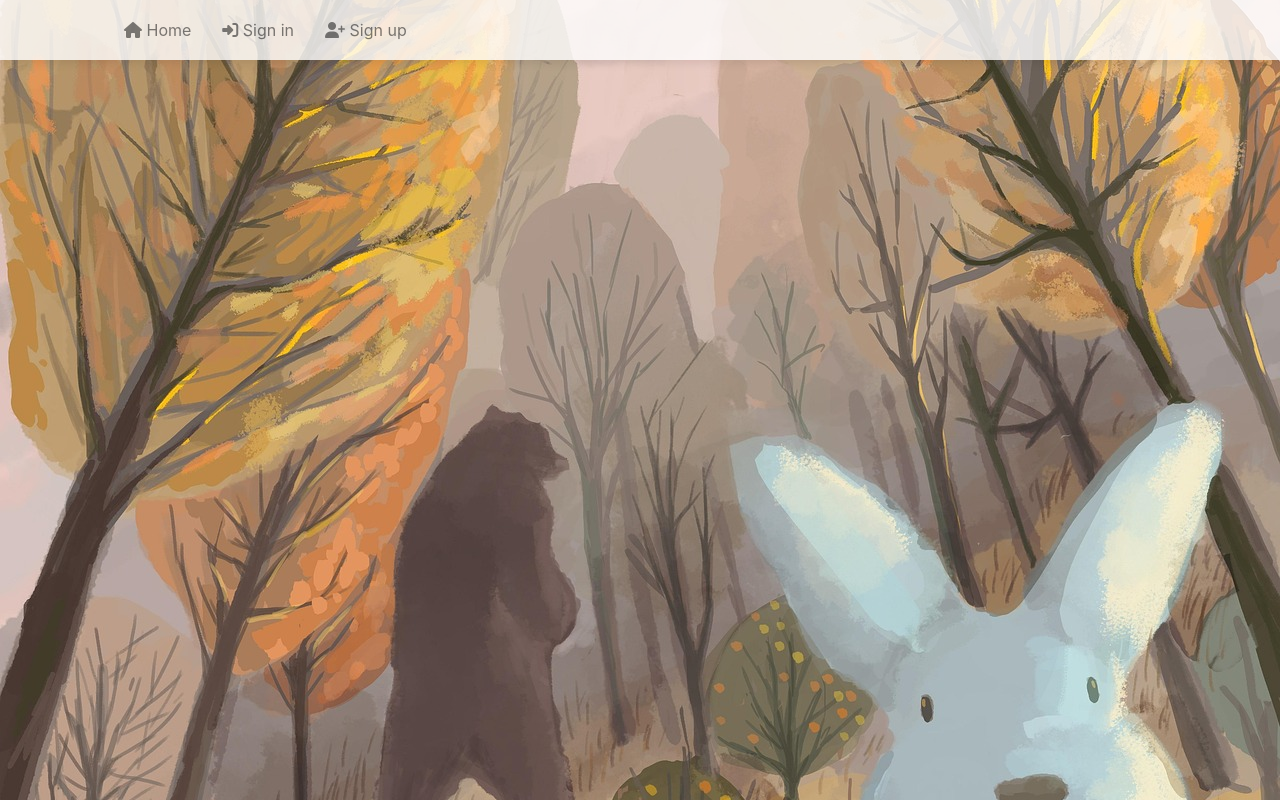
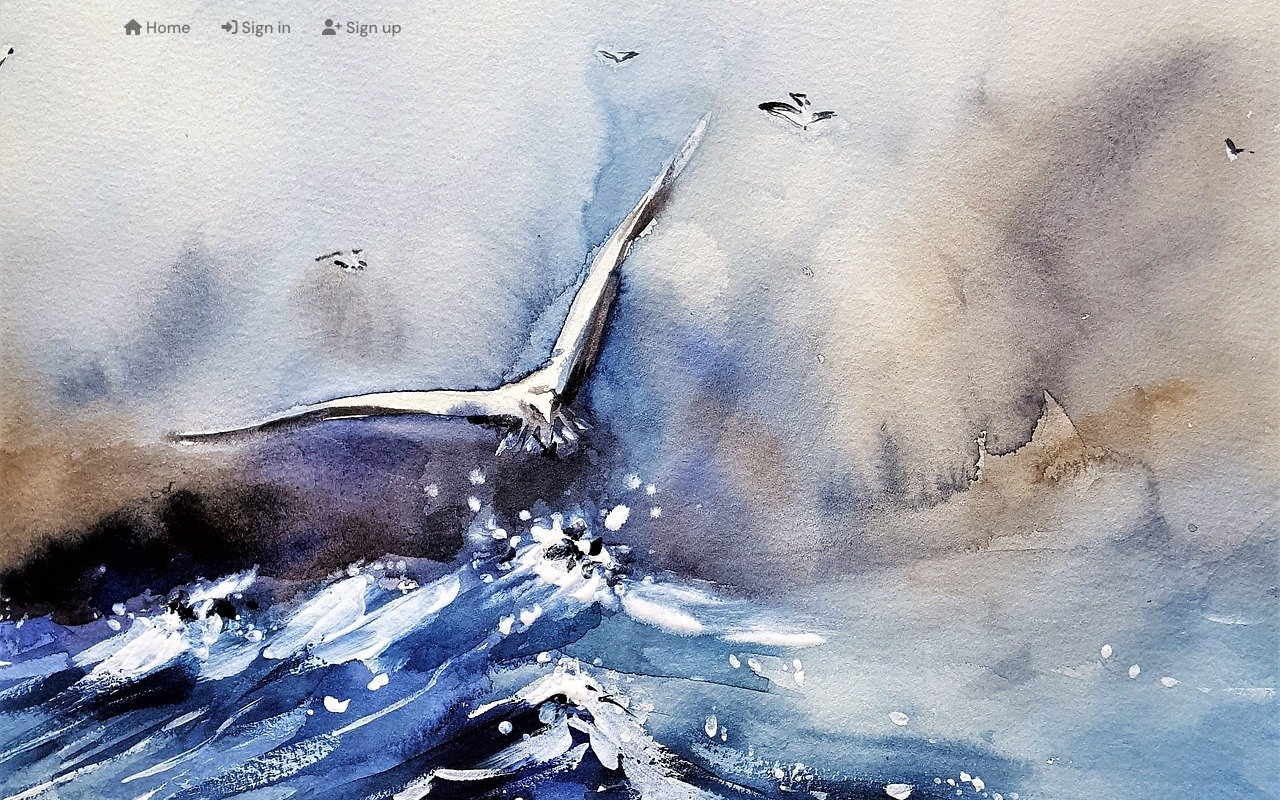
Before and after one commit to Taiwoogbonyomi/arts, a React (Create React App) app: page / in a window 1280 px wide. Built offline with nearby package versions, Linux system fonts and the light colour scheme.

Commit message:
Created App css

```diff
--- a/public/index.html
+++ b/public/index.html
@@ -21,6 +21,10 @@
       crossorigin="anonymous"
     />
 
+    <!-- Google Font links -->
+    <link rel="preconnect" href="https://fonts.googleapis.com">
+    <link rel="preconnect" href="https://fonts.gstatic.com" crossorigin>
+    <link href="https://fonts.googleapis.com/css2?family=DM+Sans:wght@500;700&display=swap" rel="stylesheet" />
     <link
       rel="manifest"
       href="%PUBLIC_URL%/manifest.json"
--- a/src/App.js
+++ b/src/App.js
@@ -1,9 +1,9 @@
-import './App.css';
+import styles from "./App.module.css";
 import NavBar from "./components/NavBar";
 
 function App() {
   return (
-    <div className="App">
+    <div className={styles.App}>
       <NavBar />
     </div>
   );
--- /dev/null
+++ b/src/App.module.css
@@ -0,0 +1,4 @@
+.App {
+    font-family: "DM Sans", sans-serif ;
+    background-color: gainsboro;
+}
--- a/src/components/NavBar.js
+++ b/src/components/NavBar.js
@@ -1,10 +1,10 @@
 import React from 'react';
 import { Navbar, Container, Nav } from "react-bootstrap";
-import "../styles/NavBar.css";  // Import CSS for styles
+import styles from "../styles/NavBar.css";
 
 const NavBar = () => {
   return (
-    <Navbar expand="md" fixed="top" className="custom-navbar">
+    <Navbar className={styles.NavBar} expand="md" fixed="top" >
       <Container>
         <Navbar.Brand href="/" aria-label="Home">
           <span className="sr-only">Home</span>
--- a/src/styles/NavBar.css
+++ b/src/styles/NavBar.css
@@ -1,17 +1,16 @@
-/* Apply the background image to the entire page */
 body, html {
     margin: 0;
     padding: 0;
     height: 100%;
-    background-image: url("../assets/art-logo.png"); /* Ensure correct path */
-    background-size: cover; /* Cover the entire page */
+    background-image: url("../assets/bird-3342446_1280.jpg");
+    background-size: cover;
     background-position: center;
     background-repeat: no-repeat;
-    background-attachment: fixed; /* Keeps the background fixed when scrolling */
+    background-attachment: fixed;
   }
 
-  .custom-navbar {
-    background-color: rgba(255, 255, 255, 0.8); /* Slight transparency for visibility */
+  .styles.NavBar {
+    background-color: rgba(201, 194, 194, 0.8);
     box-shadow: 0 2px 10px rgba(0, 0, 0, 0.1);
     padding: 10px 0;
     width: 100%;
@@ -19,7 +18,7 @@ body, html {
 
   .nav-link {
     font-size: 1rem;
-    color: #333;
+    color: #333333;
     transition: color 0.3s ease-in-out;
     margin-left: 15px;
   }
```
Also changed, not shown: public/favicon-16x16.png, src/assets/bird-3342446_1280.jpg (added).
